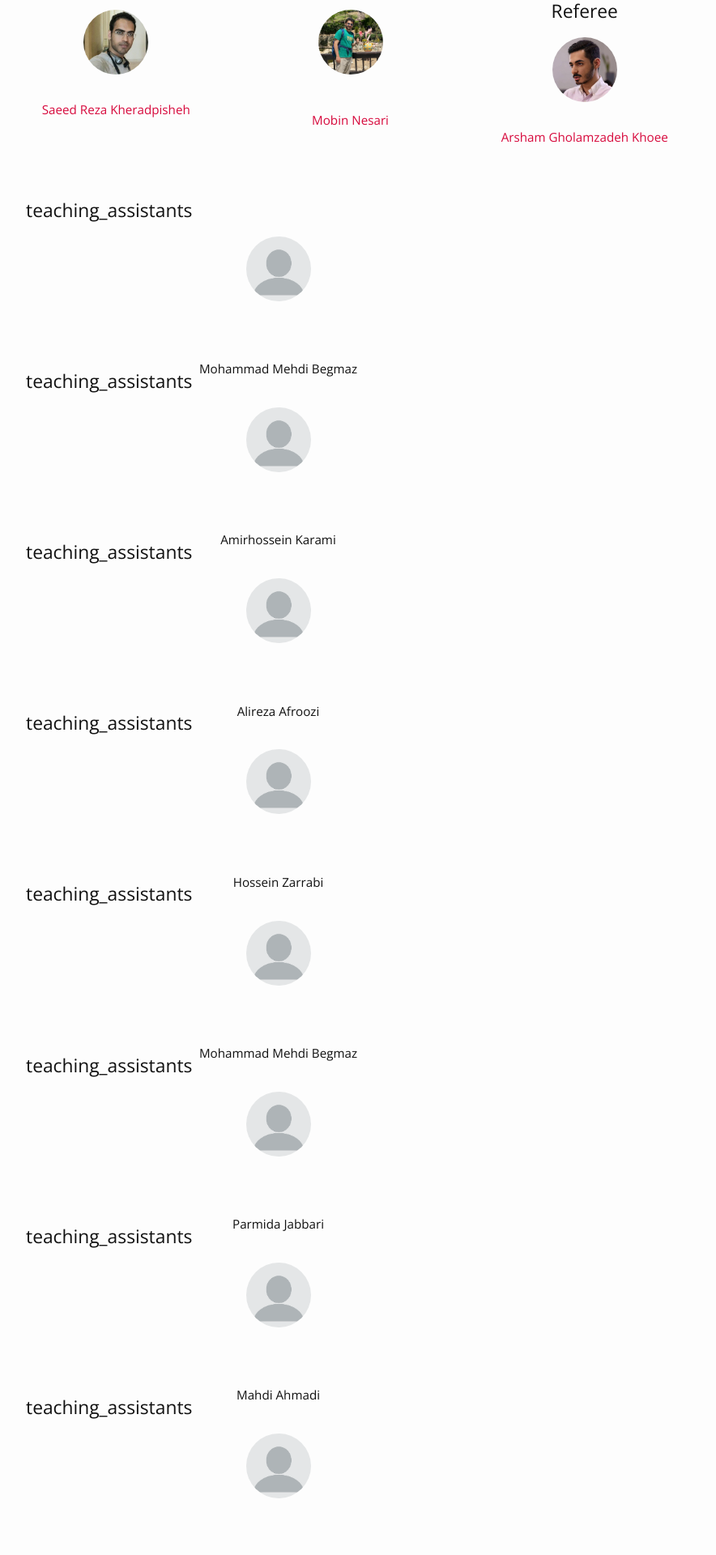
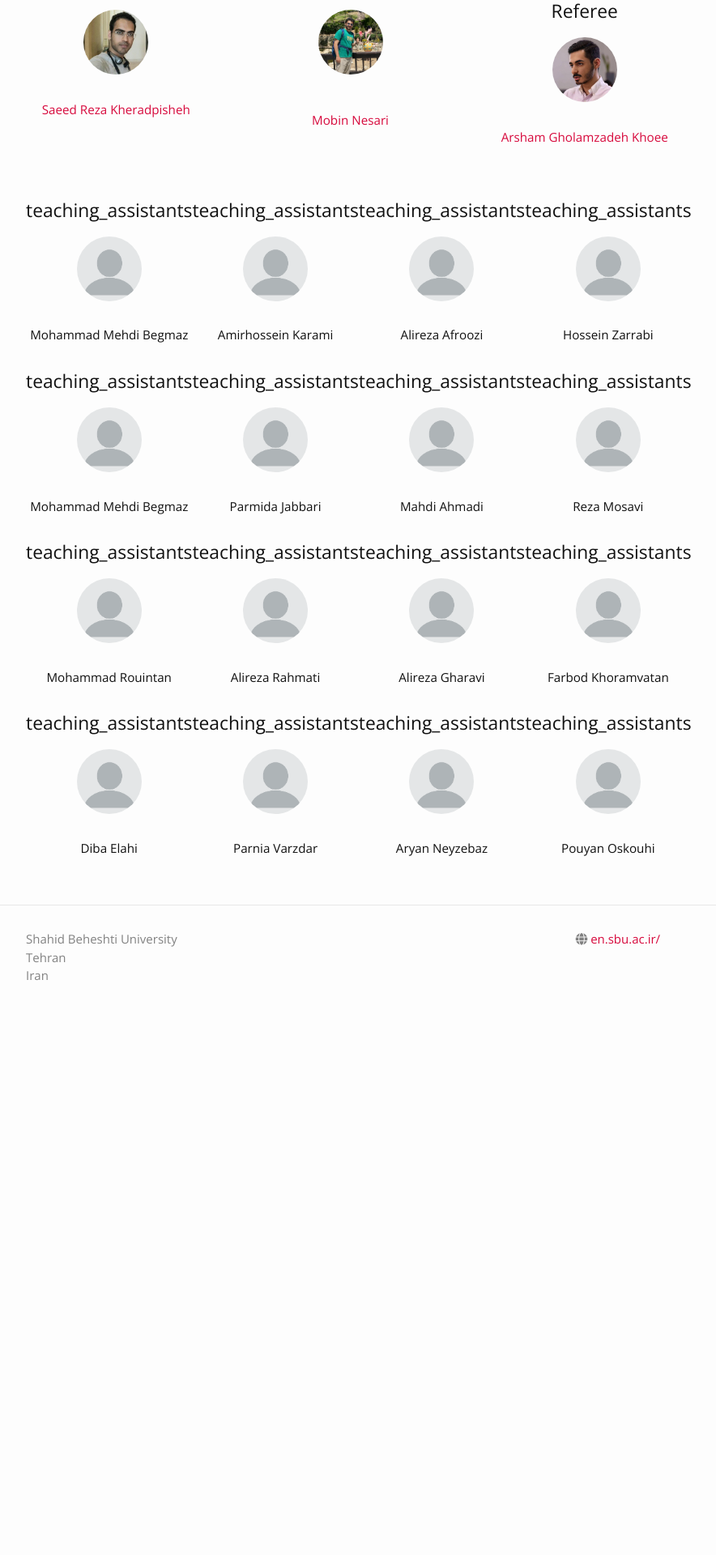
Before and after one commit to MobinNesari81/CS-AP, a Jekyll site: the page built from index.md, in a window 1280 px wide. Shown: the part 1028-2948 px from the top of the page at 81% size, without its empty margins (163-1047 px from the left). Built offline with Jekyll 4.4.1, drawn with Linux system fonts in a browser that asks for light colours; nearby versions of some CDN libraries; after the commit the page ends 2304 px from its top, so only the background shows below that.

Commit message:
fixing bugs

```diff
--- a/_layouts/home.html
+++ b/_layouts/home.html
@@ -83,7 +83,7 @@ layout: default
     <div>
         <div style="width:70%; float: left">
 
-            <div>
+            <div class="ta-box">
                 <div class="profile-pic-gallary">
                     <h2>teaching_assistants</h2>
                     <div class="image--cover-container">
@@ -134,7 +134,7 @@ layout: default
             </div>
 
 
-            <div>
+            <div class="ta-box">
                 <div class="profile-pic-gallary">
                     <h2>teaching_assistants</h2>
                     <div class="image--cover-container">
@@ -185,7 +185,7 @@ layout: default
             </div>
 
 
-            <div>
+            <div class="ta-box">
                 <div class="profile-pic-gallary">
                     <h2>teaching_assistants</h2>
                     <div class="image--cover-container">
@@ -236,7 +236,7 @@ layout: default
             </div>
 
 
-            <div>
+            <div class="ta-box">
                 <div class="profile-pic-gallary">
                     <h2>teaching_assistants</h2>
                     <div class="image--cover-container">
--- a/_sass/_base.scss
+++ b/_sass/_base.scss
@@ -545,3 +545,6 @@ a.tosu {
 // h1{
 //     text-align:center;
 // }
+.ta-box{
+    display: flex;
+}
```
